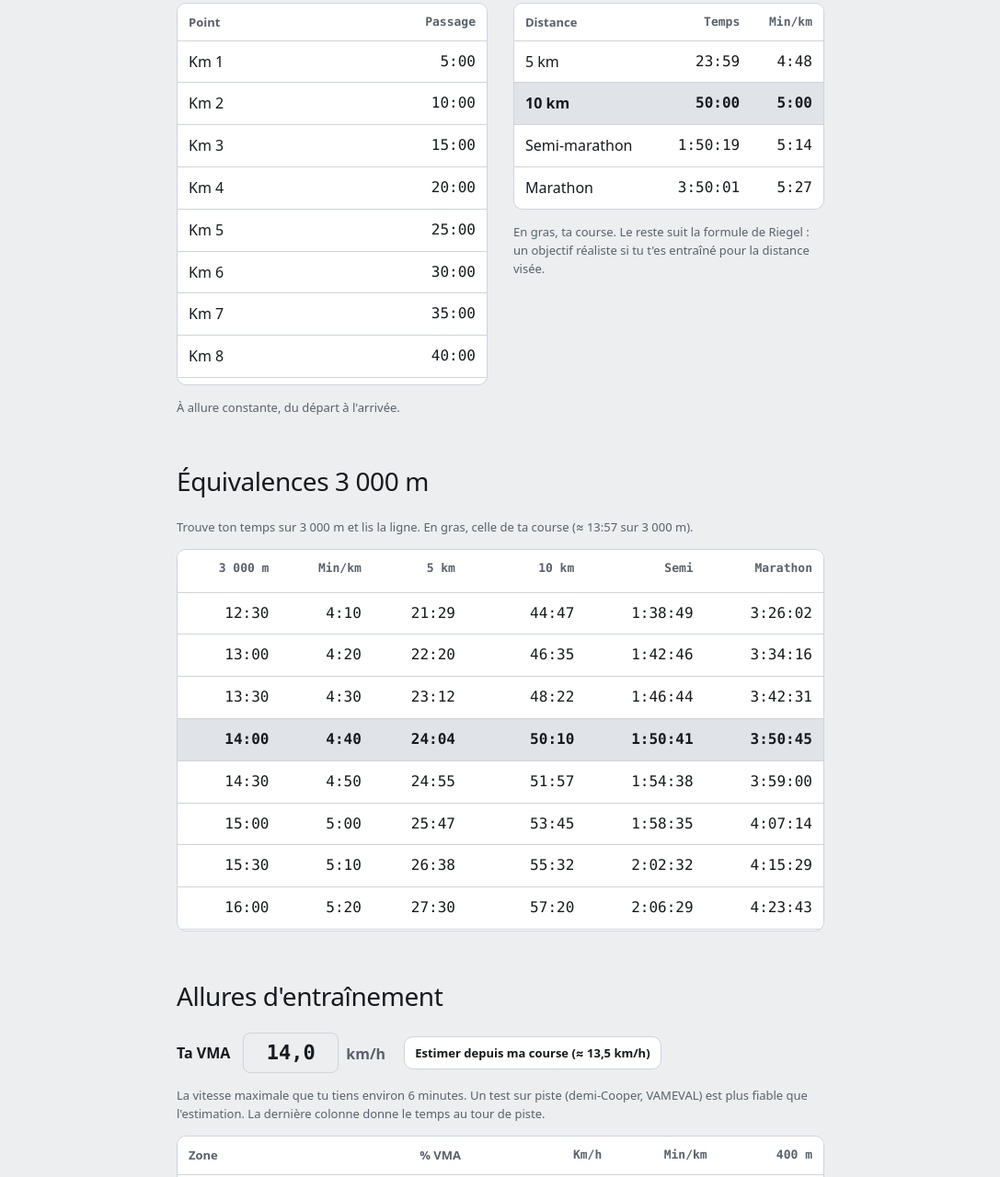
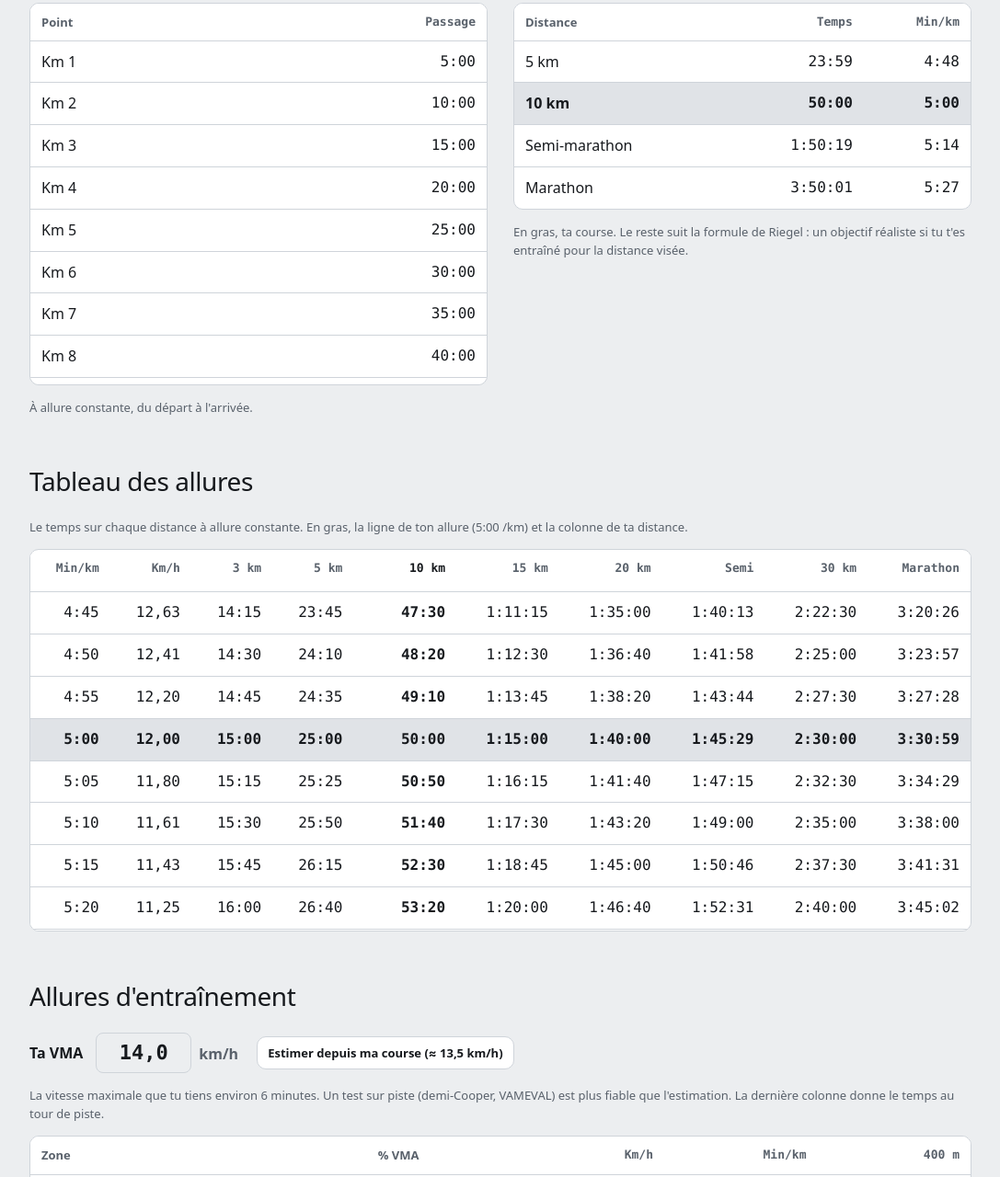
Before and after one commit to leadrain-dot/tools, a plain HTML site: page course/index.html in a window 1280 px wide. Shown: the part 865-2145 px from the top of the page at 92% size, without its empty margins (96-1183 px from the left). Drawn offline with Linux system fonts and the light colour scheme; a web font is replaced by a local one.

Commit message:
Mise à jour du tableau des allures et ajout de styles pour la page Course à pied

```diff
--- a/assets/site.css
+++ b/assets/site.css
@@ -107,6 +107,8 @@ a { color: inherit; }
   padding-left: max(var(--gutter), env(safe-area-inset-left, 0px));
   padding-right: max(var(--gutter), env(safe-area-inset-right, 0px));
 }
+
+.wrap.wrap-wide { max-width: 68rem; }
 
 :focus-visible {
   outline: 2px solid var(--ring);
--- a/course/index.html
+++ b/course/index.html
@@ -20,6 +20,23 @@
     background: var(--surface);
     box-shadow: 0 14px 34px -24px var(--shadow);
   }
+
+  .calc { max-width: 46rem; }
+
+  .data-table .sticky-col {
+    position: sticky;
+    left: 0;
+    z-index: 1;
+    background: var(--surface);
+  }
+
+  .data-table th.sticky-col { z-index: 2; }
+
+  .data-table tr.is-minute .sticky-col { font-weight: 700; }
+
+  .data-table .is-col { font-weight: 700; }
+
+  .data-table th.is-col { color: var(--ink); }
 
   .calc-row {
     display: grid;
@@ -216,13 +233,13 @@
 <body>
 
 <header class="site-header">
-  <div class="wrap">
+  <div class="wrap wrap-wide">
     <a class="wordmark" href="../">Caisse à outils</a>
     <nav class="site-nav" aria-label="Navigation"><a href="../">Tous les outils</a></nav>
   </div>
 </header>
 
-<main class="wrap">
+<main class="wrap wrap-wide">
   <div class="page-intro">
     <span class="tape">Sport</span>
     <h1>Course à pied</h1>
@@ -304,24 +321,28 @@
     </section>
   </div>
 
-  <section class="block" aria-labelledby="equiv-title">
+  <section class="block" aria-labelledby="paces-title">
     <div class="block-head">
-      <h2 class="section-title" id="equiv-title">Équivalences 3 000 m</h2>
+      <h2 class="section-title" id="paces-title">Tableau des allures</h2>
     </div>
-    <p class="hint" id="equiv-note"></p>
-    <div class="table-wrap is-tall" id="equiv-wrap">
-      <table class="data-table">
+    <p class="hint" id="paces-note"></p>
+    <div class="table-wrap is-tall" id="paces-wrap">
+      <table class="data-table" id="paces-table">
         <thead>
           <tr>
-            <th scope="col" class="num">3 000 m</th>
-            <th scope="col" class="num">Min/km</th>
-            <th scope="col" class="num">5 km</th>
-            <th scope="col" class="num">10 km</th>
-            <th scope="col" class="num">Semi</th>
-            <th scope="col" class="num">Marathon</th>
+            <th scope="col" class="num sticky-col">Min/km</th>
+            <th scope="col" class="num">Km/h</th>
+            <th scope="col" class="num" data-col="0">3 km</th>
+            <th scope="col" class="num" data-col="1">5 km</th>
+            <th scope="col" class="num" data-col="2">10 km</th>
+            <th scope="col" class="num" data-col="3">15 km</th>
+            <th scope="col" class="num" data-col="4">20 km</th>
+            <th scope="col" class="num" data-col="5">Semi</th>
+            <th scope="col" class="num" data-col="6">30 km</th>
+            <th scope="col" class="num" data-col="7">Marathon</th>
           </tr>
         </thead>
-        <tbody id="equiv"></tbody>
+        <tbody id="paces"></tbody>
       </table>
     </div>
   </section>
@@ -360,14 +381,14 @@
     <summary>Comment c'est calculé</summary>
     <p>L'allure, c'est le temps divisé par la distance, et la vitesse en km/h vaut 3 600 divisé par l'allure en secondes. Quand tu changes la distance, on garde la dernière valeur que tu as tapée : ton temps ou ton allure.</p>
     <p>Les prédictions suivent la formule de Peter Riegel : temps visé = ton temps × (distance visée ÷ ta distance)<sup>1,06</sup>. Elle marche bien entre quelques minutes et environ 4 heures d'effort. Sur marathon, elle est souvent optimiste si tu manques de sorties longues.</p>
-    <p>Le tableau d'équivalences applique la même formule à des temps ronds sur 3 000 m, la distance classique d'un test sur piste.</p>
+    <p>Le tableau des allures, c'est simplement l'allure multipliée par la distance : le temps si tu tiens la même allure du début à la fin. Pour un objectif réaliste sur une distance plus longue que ta course, regarde plutôt les prédictions.</p>
     <p>L'estimation de VMA cherche la distance que tu tiendrais 6 minutes d'après la même formule, puis la convertit en km/h. Les zones sont les repères habituels en pourcentage de VMA ; ils varient d'un coureur à l'autre.</p>
     <p>Rien ne quitte la page. Tes dernières valeurs sont mémorisées dans ce navigateur.</p>
   </details>
 </main>
 
 <footer class="site-footer">
-  <div class="wrap">
+  <div class="wrap wrap-wide">
     <p>Tout est calculé dans ton navigateur.</p>
     <p><a href="https://github.com/leadrain-dot/tools/tree/main/course">Code source</a></p>
   </div>
@@ -390,9 +411,11 @@
     { km: MARATHON, label: 'Marathon' },
   ];
   const PREDICTED = [5, 10, SEMI, MARATHON];
-  // Abaque : temps sur 3 000 m de 9:00 à 20:00, toutes les 30 s.
-  const EQUIV_KM = 3;
-  const EQUIV_TIMES = Array.from({ length: 23 }, (_, i) => 540 + i * 30);
+  // Tableau des allures : de 2:30 à 9:00 /km, toutes les 5 s, temps à allure constante.
+  const PACE_FROM = 150;
+  const PACE_TO = 540;
+  const PACE_STEP = 5;
+  const PACE_COLUMNS = [3, 5, 10, 15, 20, SEMI, 30, MARATHON];
   const ZONES = [
     { name: 'Récupération', lo: 55, hi: 60, use: 'Footing très lent, retour au calme' },
     { name: 'Endurance fondamentale', lo: 60, hi: 70, use: 'La base : footings et sorties longues' },
@@ -406,6 +429,7 @@
 
   const $ = id => document.getElementById(id);
   const nf1 = new Intl.NumberFormat('fr-FR', { minimumFractionDigits: 1, maximumFractionDigits: 1 });
+  const nf2 = new Intl.NumberFormat('fr-FR', { minimumFractionDigits: 2, maximumFractionDigits: 2 });
   const nfDist = new Intl.NumberFormat('fr-FR', { maximumFractionDigits: 4, useGrouping: false });
   const nfKm = new Intl.NumberFormat('fr-FR', { maximumFractionDigits: 3 });
   const p2 = n => String(n).padStart(2, '0');
@@ -605,38 +629,45 @@
     }));
   }
 
-  let equivMarked = null;
+  const paceRows = [];
+  let paceMarked = null;
 
-  function renderEquivalences() {
-    const mine = same(state.dist, EQUIV_KM) ? state.time : riegel(state.time, state.dist, EQUIV_KM);
-    let marked = -1;
-    EQUIV_TIMES.forEach((t, i) => { if (Math.abs(t - mine) <= 15) marked = i; });
+  // Les lignes ne dépendent de rien : on les construit une fois, puis on ne change que le surlignage.
+  function buildPaceTable() {
+    for (let pace = PACE_FROM; pace <= PACE_TO; pace += PACE_STEP) {
+      const tr = document.createElement('tr');
+      if (pace % 60 === 0) tr.className = 'is-minute';
+      tr.append(cell(fmtDuration(pace), 'num sticky-col'), cell(nf2.format(3600 / pace), 'num'));
+      PACE_COLUMNS.forEach((km, i) => {
+        const td = cell(fmtDuration(pace * km), 'num');
+        td.dataset.col = i;
+        tr.append(td);
+      });
+      paceRows.push(tr);
+    }
+    $('paces').replaceChildren(...paceRows);
+  }
 
-    $('equiv').replaceChildren(...EQUIV_TIMES.map((t, i) => {
-      const tr = document.createElement('tr');
-      if (i === marked) tr.className = 'is-ref';
-      tr.append(
-        cell(fmtDuration(t), 'num'),
-        cell(fmtDuration(t / EQUIV_KM), 'num'),
-        ...PREDICTED.map(km => cell(fmtDuration(riegel(t, EQUIV_KM, km)), 'num')),
-      );
-      return tr;
-    }));
+  function renderPaceTable() {
+    const index = Math.round((state.pace - PACE_FROM) / PACE_STEP);
+    const marked = index >= 0 && index < paceRows.length ? index : -1;
+    paceRows.forEach((tr, i) => tr.classList.toggle('is-ref', i === marked));
 
-    const where = same(state.dist, EQUIV_KM)
-      ? `ta course (${fmtDuration(mine)})`
-      : `ta course (≈ ${fmtDuration(mine)} sur 3 000 m)`;
-    $('equiv-note').textContent = marked >= 0
-      ? `Trouve ton temps sur 3 000 m et lis la ligne. En gras, celle de ${where}.`
-      : `Trouve ton temps sur 3 000 m et lis la ligne. ${where[0].toUpperCase() + where.slice(1)} sort du tableau, qui va de 9:00 à 20:00.`;
+    const col = PACE_COLUMNS.findIndex(km => same(km, state.dist));
+    document.querySelectorAll('#paces-table [data-col]').forEach(c => c.classList.toggle('is-col', Number(c.dataset.col) === col));
 
-    // Fait défiler le tableau (pas la page) jusqu'à la ligne en gras quand elle change.
-    if (marked >= 0 && marked !== equivMarked) {
-      const wrap = $('equiv-wrap');
-      const row = $('equiv').children[marked];
+    const pace = `${fmtDuration(state.pace)} /km`;
+    $('paces-note').textContent = marked >= 0
+      ? `Le temps sur chaque distance à allure constante. En gras, la ligne de ton allure (${pace})${col >= 0 ? ' et la colonne de ta distance' : ''}.`
+      : `Le temps sur chaque distance à allure constante. Ton allure (${pace}) sort du tableau, qui va de 2:30 à 9:00 /km.`;
+
+    // Fait défiler le tableau (pas la page) jusqu'à ta ligne quand elle change.
+    if (marked >= 0 && marked !== paceMarked) {
+      const wrap = $('paces-wrap');
+      const row = paceRows[marked];
       wrap.scrollTop = row.offsetTop - wrap.clientHeight / 2 + row.offsetHeight / 2;
     }
-    equivMarked = marked;
+    paceMarked = marked;
   }
 
   function renderZones() {
@@ -679,7 +710,7 @@
     renderSummary();
     renderSplits();
     renderPredictions();
-    renderEquivalences();
+    renderPaceTable();
     renderZones();
     save();
   }
@@ -728,6 +759,7 @@
   writeSpeed();
   writeVma();
   $(`step-${state.step}`).checked = true;
+  buildPaceTable();
   update();
 })();
 </script>
```
Also changed, not shown: 1 other file.
